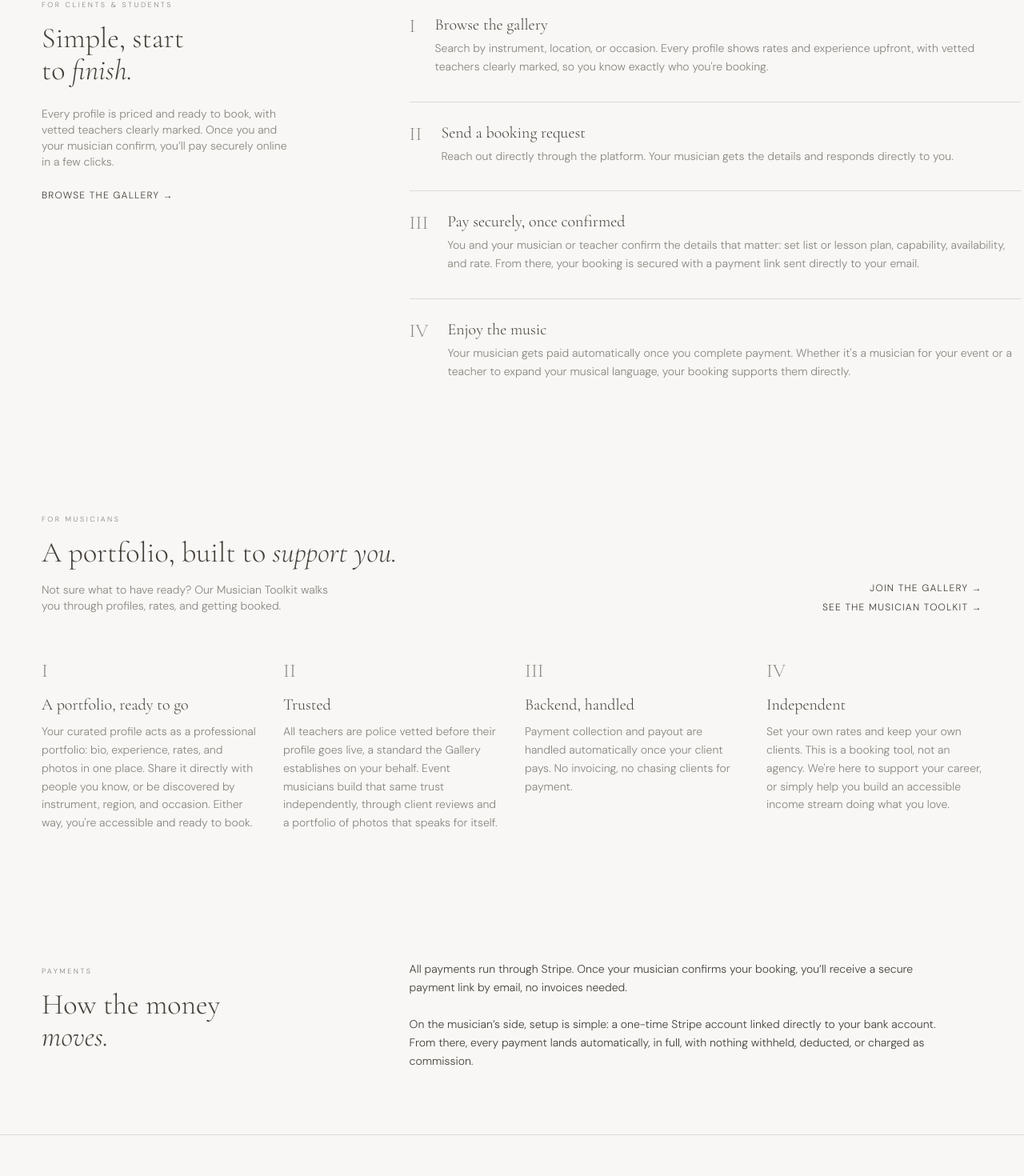
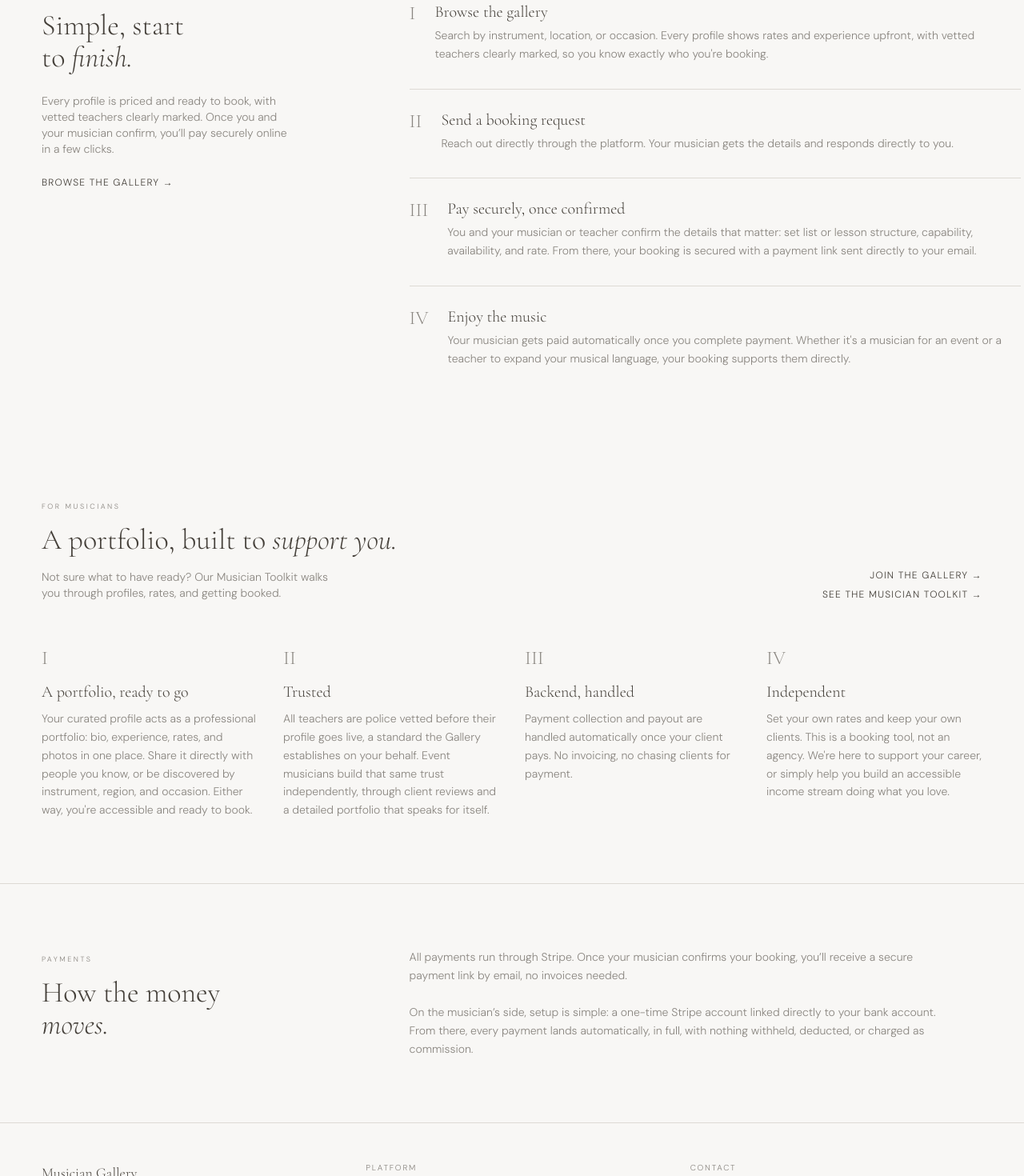
Before and after one commit to musiciangallery/Musician-Gallery, a Next.js app: page /about in a window 1280 px wide. Shown: the part 1040-2510 px from the top of the page at 80% size. Built offline with nearby package versions, Linux system fonts and the light colour scheme.

Commit message:
Update page.tsx

```diff
--- a/src/app/about/page.tsx
+++ b/src/app/about/page.tsx
@@ -20,12 +20,12 @@ const clientSteps = [
   {
     n: "III",
     t: "Pay securely, once confirmed",
-    b: "You and your musician or teacher confirm the details that matter: set list or lesson plan, capability, availability, and rate. From there, your booking is secured with a payment link sent directly to your email.",
+    b: "You and your musician or teacher confirm the details that matter: set list or lesson structure, capability, availability, and rate. From there, your booking is secured with a payment link sent directly to your email.",
   },
   {
     n: "IV",
     t: "Enjoy the music",
-    b: "Your musician gets paid automatically once you complete payment. Whether it's a musician for your event or a teacher to expand your musical language, your booking supports them directly.",
+    b: "Your musician gets paid automatically once you complete payment. Whether it's a musician for an event or a teacher to expand your musical language, your booking supports them directly.",
   },
 ];
 
@@ -38,7 +38,7 @@ const musicianPillars = [
   {
     n: "II",
     t: "Trusted",
-    b: "All teachers are police vetted before their profile goes live, a standard the Gallery establishes on your behalf. Event musicians build that same trust independently, through client reviews and a portfolio of photos that speaks for itself.",
+    b: "All teachers are police vetted before their profile goes live, a standard the Gallery establishes on your behalf. Event musicians build that same trust independently, through client reviews and a detailed portfolio that speaks for itself.",
   },
   {
     n: "III",
@@ -82,7 +82,7 @@ export default function AboutPage() {
           </div>
           <div>
             <p className="font-serif text-2xl">Accessible</p>
-            <p className="text-xs text-mid max-w-[180px]">Browse and list on the gallery for free</p>
+            <p className="text-xs text-mid">Free to browse &amp; list</p>
           </div>
           <div>
             <p className="font-serif text-2xl">0%</p>
@@ -140,7 +140,7 @@ export default function AboutPage() {
         </div>
       </section>
 
-      <section className="px-6 md:px-[52px] py-20">
+      <section className="px-6 md:px-[52px] py-20 border-b border-rule">
         <div className="flex flex-wrap items-end justify-between gap-6 mb-14">
           <div>
             <span className="eyebrow">For musicians</span>
@@ -182,12 +182,12 @@ export default function AboutPage() {
           </h2>
         </div>
         <div className="space-y-6 max-w-2xl">
-          <p className="text-sm leading-relaxed">
+          <p className="text-sm text-mid leading-relaxed">
             All payments run through Stripe. Once your musician confirms
             your booking, you&rsquo;ll receive a secure payment link by
             email, no invoices needed.
           </p>
-          <p className="text-sm leading-relaxed">
+          <p className="text-sm text-mid leading-relaxed">
             On the musician&rsquo;s side, setup is simple: a one-time
             Stripe account linked directly to your bank account. From
             there, every payment lands automatically, in full, with
```
